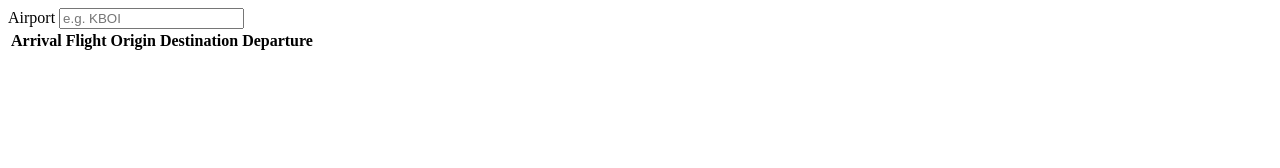
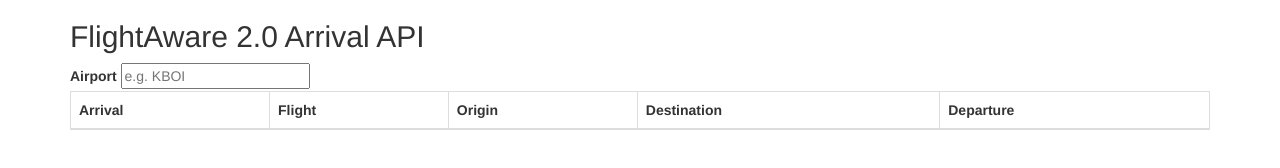
Before and after one commit to icedawn/angular-flightaware.js, a website: page index.html in a window 1280 px wide. Drawn offline with nearby package versions, Linux system fonts and the light colour scheme.

Commit message:
Cleanup with Bootstrap 3.0 formatting.

```diff
--- a/index.html
+++ b/index.html
@@ -2,8 +2,11 @@
 <html ng-app>
   <head>
     <title>AngularJS/flightaware.js example</title>
+    <link rel="stylesheet" href="https://maxcdn.bootstrapcdn.com/bootstrap/3.3.6/css/bootstrap.min.css" >
   </head>
   <body>
+    <section class="container">
+      <h2>FlightAware 2.0 Arrival API</h2>
       <div ng-controller="FlightAwareController">
         <label>Airport</label>
         <input type="text" ng-model="destination" placeholder="e.g. KBOI"/>
@@ -37,6 +40,7 @@
           </tbody>
         </table>
       </div>
+    </section>
 
     <script type="text/javascript">
       FlightAwareController = function($scope, $http) {
```
Lines whose indentation alone changed are shown as unchanged.
